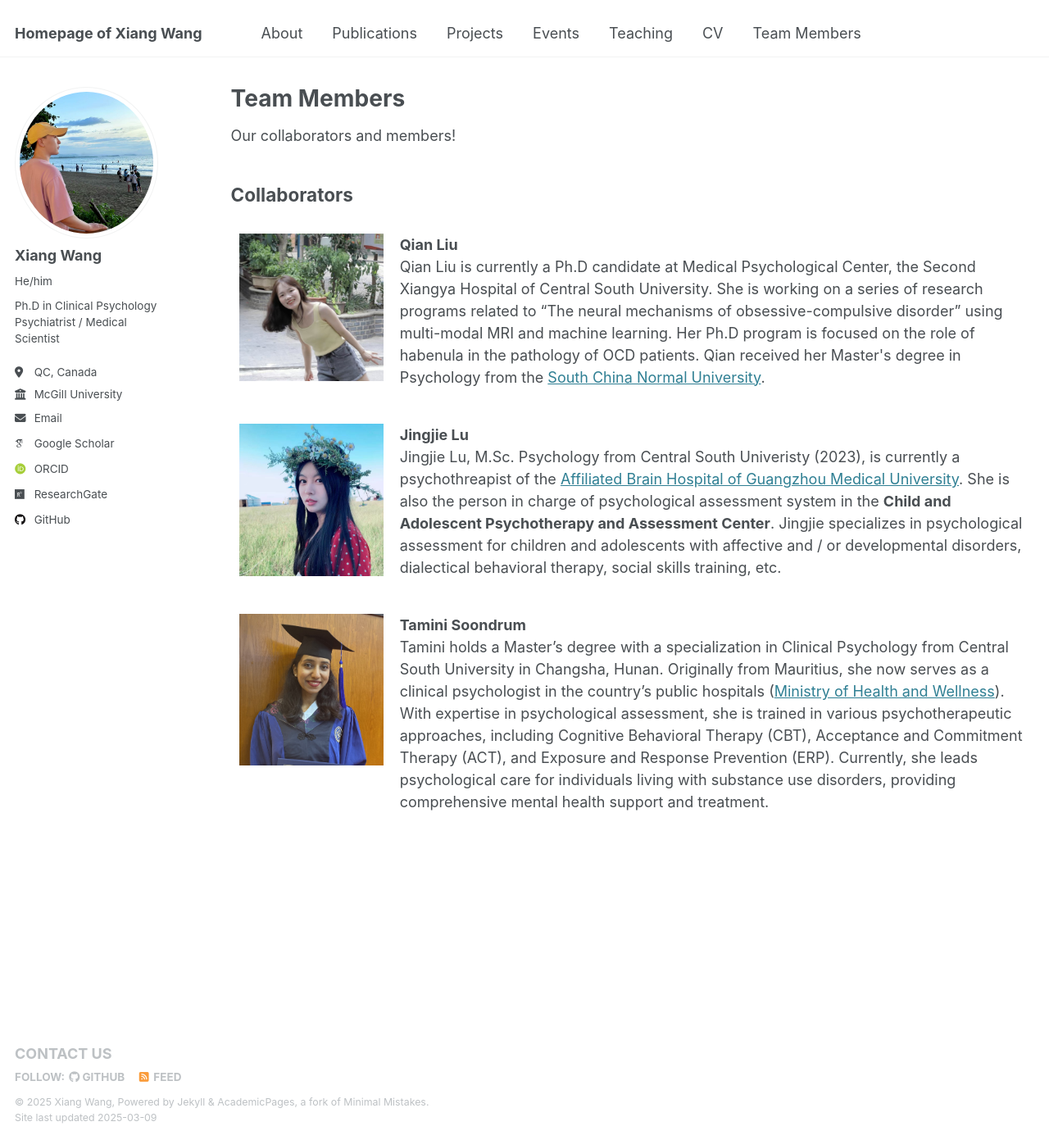
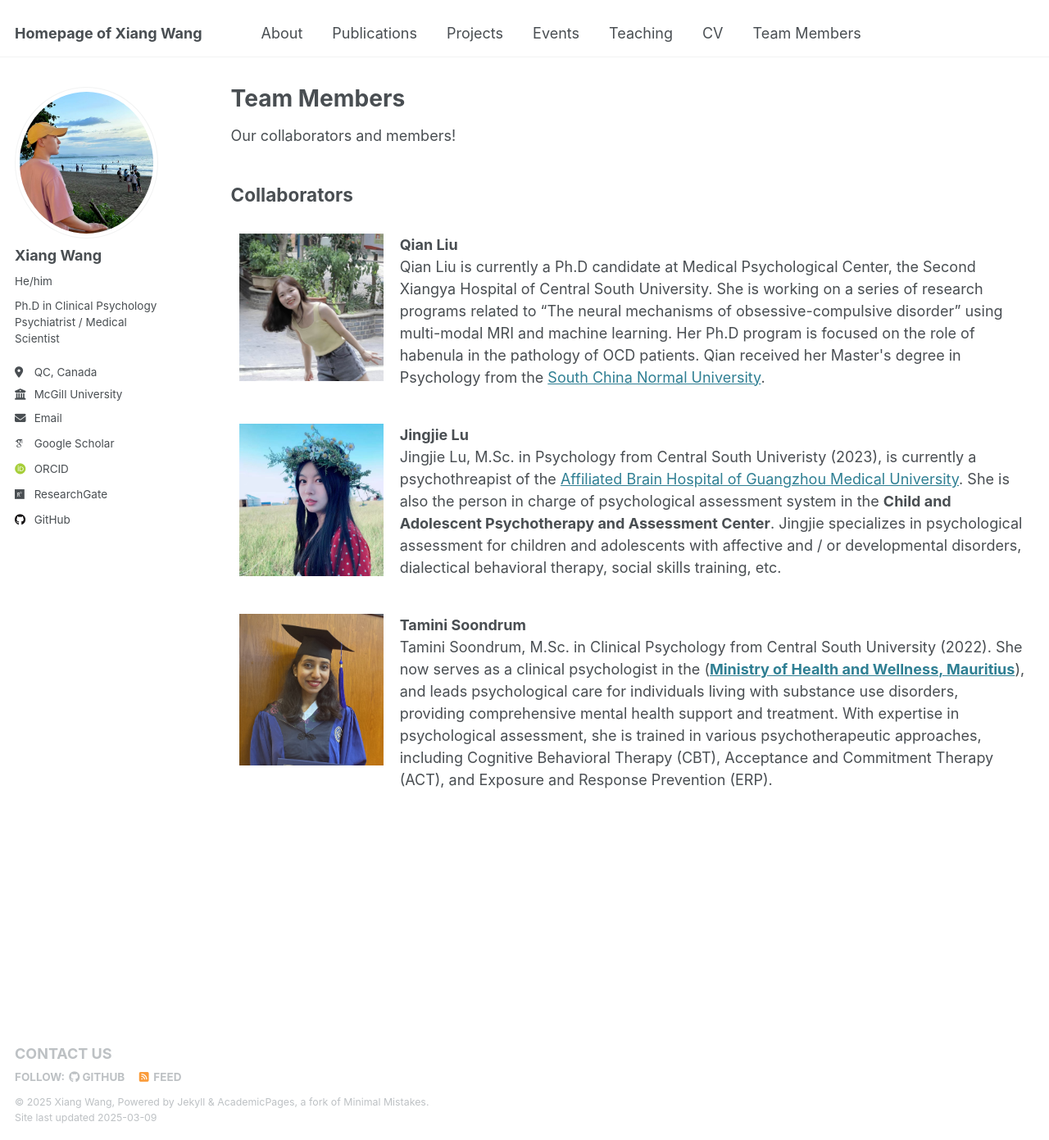
Before and after one commit to Xiang-Wangs/xiang-wangs.github.io, a Jekyll site: the page built from _pages/team.md, in a window 1280 px wide and 1391 px high. Shown: the whole window at 82% size. Built offline with Jekyll 4.4.1, drawn with Linux system fonts in a browser that asks for light colours; some web fonts are replaced.

Commit message:
Update team.md

```diff
--- a/_pages/team.md
+++ b/_pages/team.md
@@ -47,6 +47,6 @@ Jingjie Lu, M.Sc. Psychology from Central South Univeristy (2023), is currently
   <!-- 右侧列：占三分之二 -->
   <div style="flex: 2; padding: 10px;">
 <strong>Tamini Soondrum</strong><br>
-Tamini holds a Master’s degree with a specialization in Clinical Psychology from Central South University in Changsha, Hunan. Originally from Mauritius, she now serves as a clinical psychologist in the country’s public hospitals (<a href="https://health.govmu.org/health/">Ministry of Health and Wellness</a>). With expertise in psychological assessment, she is trained in various psychotherapeutic approaches, including Cognitive Behavioral Therapy (CBT), Acceptance and Commitment Therapy (ACT), and Exposure and Response Prevention (ERP). Currently, she leads psychological care for individuals living with substance use disorders, providing comprehensive mental health support and treatment.
+Tamini Soondrum, M.Sc. in Clinical Psychology from Central South University (2022). She now serves as a clinical psychologist in the (<strong><a href="https://health.govmu.org/health/">Ministry of Health and Wellness, Mauritius</a></strong>), and leads psychological care for individuals living with substance use disorders, providing comprehensive mental health support and treatment. With expertise in psychological assessment, she is trained in various psychotherapeutic approaches, including Cognitive Behavioral Therapy (CBT), Acceptance and Commitment Therapy (ACT), and Exposure and Response Prevention (ERP).
   </div>
 </div>
```
Also changed, not shown: other parts of _pages/team.md (+1 -1 lines).
